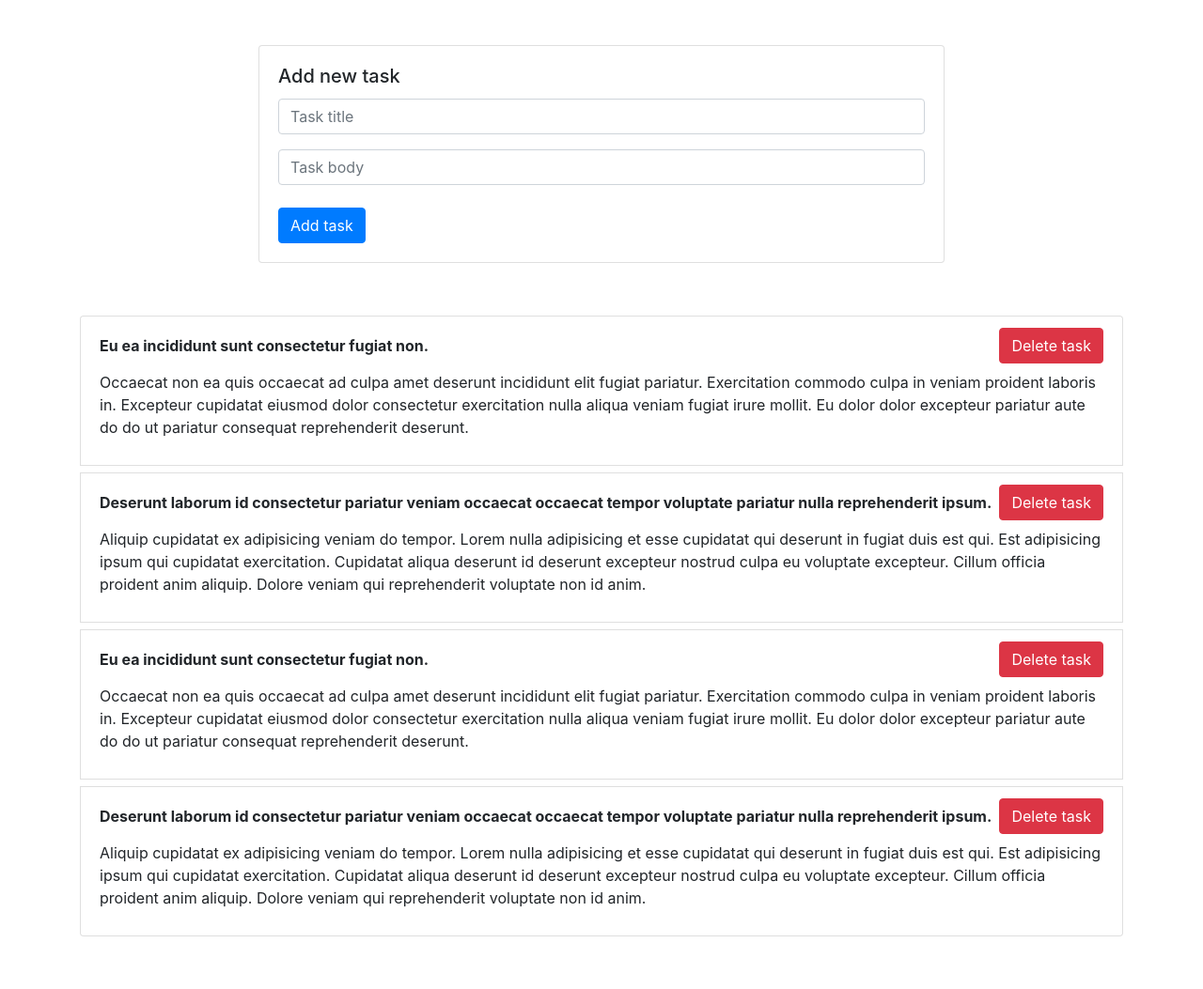
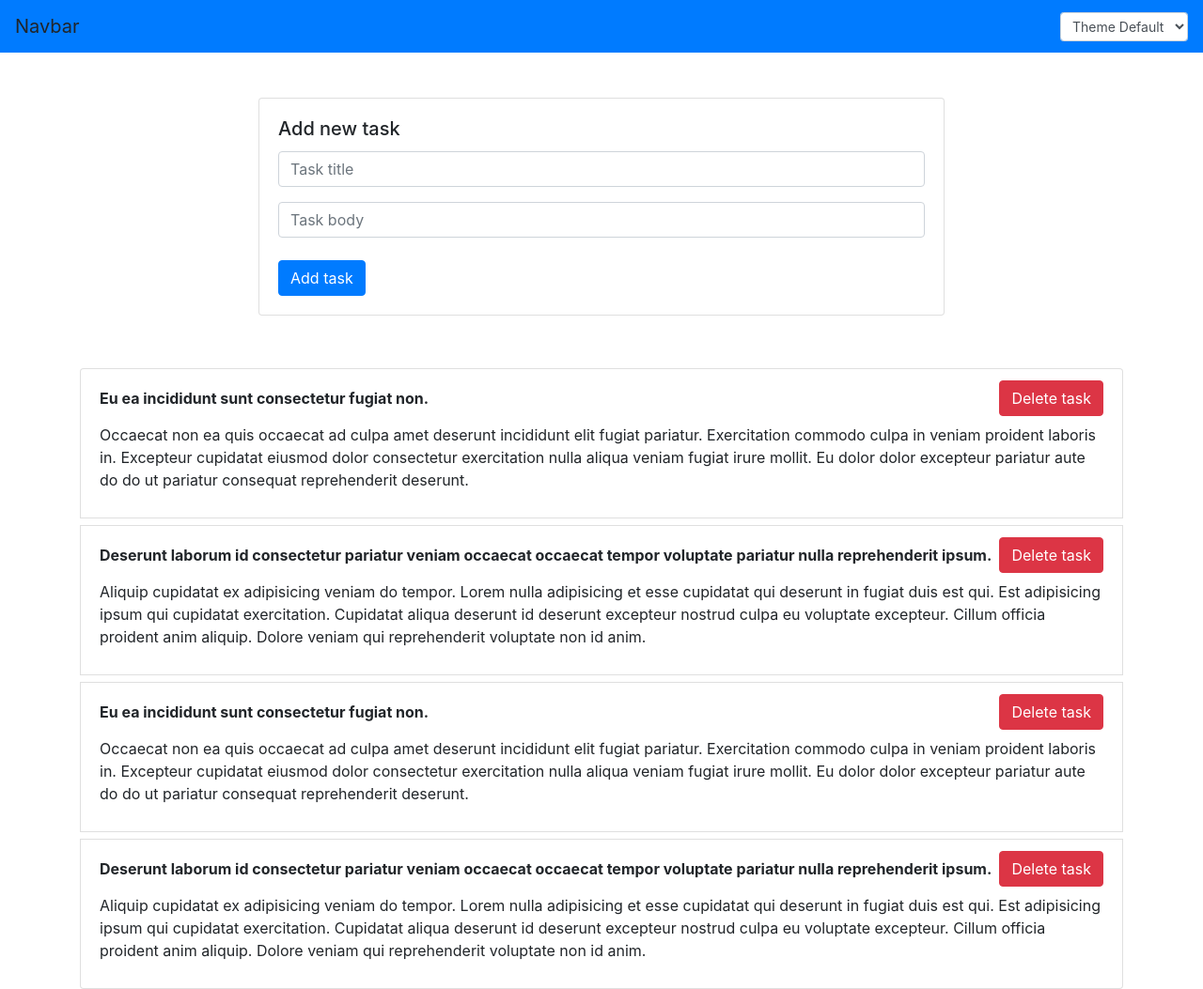
Before and after one commit to vovkasWeb/todo-list, a plain HTML site: page index.html in a window 1280 px wide. Shown: the whole page at 94% size. Before the commit the page ends 997 px from the top, so only its background shows below. Drawn offline with nearby package versions, Linux system fonts and the light colour scheme.

Commit message:
added styles and variables

```diff
--- a/css/style.css
+++ b/css/style.css
@@ -0,0 +1,73 @@
+:root {
+	--base-text-color: #212529;
+	--header-bg: #007bff;
+	--header-text-color: #fff;
+	--default-btn-bg: #007bff;
+	--default-btn-text-color: #fff;
+	--default-btn-hover-bg: #0069d9;
+	--default-btn-border-color: #0069d9;
+	--danger-btn-bg: #dc3545;
+	--danger-btn-text-color: #fff;
+	--danger-btn-hover-bg: #bd2130;
+	--danger-btn-border-color: #dc3545;
+	--input-border-color: #ced4da;
+	--input-bg-color: #fff;
+	--input-text-color: #495057;
+	--input-focus-bg-color: #fff;
+	--input-focus-text-color: #495057;
+	--input-focus-border-color: #80bdff;
+	--input-focus-box-shadow: 0 0 0 0.2rem rgba(0, 123, 255, 0.25);
+ }
+
+ body {
+	color: var(--base-text-color);
+ }
+
+ .navbar {
+	background: var(--header-bg) !important;
+ }
+
+ .header .navbar-brand {
+	color: var(--header-text-color) !important;
+ }
+
+ .btn.btn-primary,
+ .btn-primary:not(:disabled):not(.disabled):active {
+	color: var(--default-btn-text-color);
+	background-color: var(--default-btn-bg);
+	border-color: var(--default-btn-border-color);
+ }
+ .btn-primary:not(:disabled):not(.disabled):active:focus {
+	box-shadow: var(--default-btn-focus-box-shadow);
+ }
+ .btn.btn-primary:hover {
+	color: var(--default-btn-text-color);
+	background-color: var(--default-btn-hover-bg);
+	border-color: var(--default-btn-border-color);
+ }
+
+ .btn.btn-danger,
+ .btn-danger:not(:disabled):not(.disabled):active {
+	color: var(--danger-btn-text-color);
+	background-color: var(--danger-btn-bg);
+	border-color: var(--danger-btn-border-color);
+ }
+
+ .btn.btn-danger:hover {
+	color: var(--danger-btn-text-color);
+	background-color: var(--danger-btn-hover-bg);
+	border-color: var(--danger-btn-border-color);
+ }
+
+ .form-control {
+	background: var(--input-bg-color);
+	border-color: var(--input-border-color);
+	color: var(--input-text-color);
+ }
+
+ .form-control:focus {
+	color: var(--input-focus-text-color);
+	background-color: var(--input-focus-bg-color);
+	border-color: var(--input-focus-border-color);
+	box-shadow: var(--input-focus-box-shadow);
+ }
--- a/index.html
+++ b/index.html
@@ -10,9 +10,20 @@
       integrity="sha384-ggOyR0iXCbMQv3Xipma34MD+dH/1fQ784/j6cY/iJTQUOhcWr7x9JvoRxT2MZw1T"
       crossorigin="anonymous"
     />
-    <title>Todo List</title>
+    <link rel="stylesheet" href="css/styles.css" />
+    <title>Document</title>
   </head>
   <body>
+    <nav class="header navbar navbar-dark bg-primary">
+      <a class="navbar-brand">Navbar</a>
+      <form class="form-inline">
+        <select class="form-control form-control-sm" id="themeSelect">
+          <option value="default">Theme Default</option>
+          <option value="light">Theme Light</option>
+          <option value="dark">Theme Dark</option>
+        </select>
+      </form>
+    </nav>
     <div class="form-section mt-5">
       <div class="container">
         <div class="row">
@@ -47,18 +58,7 @@
     </div>
     <div class="tasks-list-section mt-5">
       <div class="container">
-        <ul class="list-group">
-          <!-- <li class="list-group-item d-flex align-items-center flex-wrap mt-2">
-            <span style="font-weight: bold;">My title</span>
-            <button class="btn btn-danger ml-auto delete-btn">Delete</button>
-            <p class="mt-2 w-100">
-              Lorem ipsum dolor sit amet consectetur adipisicing elit. Eligendi
-              soluta vitae sint tenetur quam quisquam explicabo quos? Aut iste
-              ut laborum iure aspernatur, nam ea quibusdam rerum minus magnam
-              dignissimos.
-            </p>
-          </li> -->
-        </ul>
+        <ul class="list-group"></ul>
       </div>
     </div>
     <script src="js/app.js"></script>
--- a/js/app.js
+++ b/js/app.js
@@ -1,94 +1,166 @@
-/** @format */
-
+// Форма
+// Список задач
 const tasks = [
 	{
-    _id: "5d2ca9e2e03d40b326596aa7",
+	  _id: '5d2ca9e2e03d40b326596aa7',
 	  completed: true,
-    body: "Occaecat non ea quis occaecat ad culpa amet deserunt incididunt elit fugiat pariatur. Exercitation commodo culpa in veniam proident laboris in. Excepteur cupidatat eiusmod dolor consectetur exercitation nulla aliqua veniam fugiat irure mollit. Eu dolor dolor excepteur pariatur aute do do ut pariatur consequat reprehenderit deserunt.\r\n",
-    title: "Eu ea incididunt sunt consectetur fugiat non.",
+	  body:
+		 'Occaecat non ea quis occaecat ad culpa amet deserunt incididunt elit fugiat pariatur. Exercitation commodo culpa in veniam proident laboris in. Excepteur cupidatat eiusmod dolor consectetur exercitation nulla aliqua veniam fugiat irure mollit. Eu dolor dolor excepteur pariatur aute do do ut pariatur consequat reprehenderit deserunt.\r\n',
+	  title: 'Eu ea incididunt sunt consectetur fugiat non.',
 	},
 	{
-    _id: "5d2ca9e29c8a94095c1288e0",
+	  _id: '5d2ca9e29c8a94095c1288e0',
 	  completed: false,
-    body: "Aliquip cupidatat ex adipisicing veniam do tempor. Lorem nulla adipisicing et esse cupidatat qui deserunt in fugiat duis est qui. Est adipisicing ipsum qui cupidatat exercitation. Cupidatat aliqua deserunt id deserunt excepteur nostrud culpa eu voluptate excepteur. Cillum officia proident anim aliquip. Dolore veniam qui reprehenderit voluptate non id anim.\r\n",
+	  body:
+		 'Aliquip cupidatat ex adipisicing veniam do tempor. Lorem nulla adipisicing et esse cupidatat qui deserunt in fugiat duis est qui. Est adipisicing ipsum qui cupidatat exercitation. Cupidatat aliqua deserunt id deserunt excepteur nostrud culpa eu voluptate excepteur. Cillum officia proident anim aliquip. Dolore veniam qui reprehenderit voluptate non id anim.\r\n',
 	  title:
-      "Deserunt laborum id consectetur pariatur veniam occaecat occaecat tempor voluptate pariatur nulla reprehenderit ipsum.",
+		 'Deserunt laborum id consectetur pariatur veniam occaecat occaecat tempor voluptate pariatur nulla reprehenderit ipsum.',
 	},
 	{
-    _id: "5d2ca9e2e03d40b3232496aa7",
+	  _id: '5d2ca9e2e03d40b3232496aa7',
 	  completed: true,
-    body: "Occaecat non ea quis occaecat ad culpa amet deserunt incididunt elit fugiat pariatur. Exercitation commodo culpa in veniam proident laboris in. Excepteur cupidatat eiusmod dolor consectetur exercitation nulla aliqua veniam fugiat irure mollit. Eu dolor dolor excepteur pariatur aute do do ut pariatur consequat reprehenderit deserunt.\r\n",
-    title: "Eu ea incididunt sunt consectetur fugiat non.",
+	  body:
+		 'Occaecat non ea quis occaecat ad culpa amet deserunt incididunt elit fugiat pariatur. Exercitation commodo culpa in veniam proident laboris in. Excepteur cupidatat eiusmod dolor consectetur exercitation nulla aliqua veniam fugiat irure mollit. Eu dolor dolor excepteur pariatur aute do do ut pariatur consequat reprehenderit deserunt.\r\n',
+	  title: 'Eu ea incididunt sunt consectetur fugiat non.',
 	},
 	{
-    _id: "5d2ca9e29c8a94095564788e0",
+	  _id: '5d2ca9e29c8a94095564788e0',
 	  completed: false,
-    body: "Aliquip cupidatat ex adipisicing veniam do tempor. Lorem nulla adipisicing et esse cupidatat qui deserunt in fugiat duis est qui. Est adipisicing ipsum qui cupidatat exercitation. Cupidatat aliqua deserunt id deserunt excepteur nostrud culpa eu voluptate excepteur. Cillum officia proident anim aliquip. Dolore veniam qui reprehenderit voluptate non id anim.\r\n",
+	  body:
+		 'Aliquip cupidatat ex adipisicing veniam do tempor. Lorem nulla adipisicing et esse cupidatat qui deserunt in fugiat duis est qui. Est adipisicing ipsum qui cupidatat exercitation. Cupidatat aliqua deserunt id deserunt excepteur nostrud culpa eu voluptate excepteur. Cillum officia proident anim aliquip. Dolore veniam qui reprehenderit voluptate non id anim.\r\n',
 	  title:
-      "Deserunt laborum id consectetur pariatur veniam occaecat occaecat tempor voluptate pariatur nulla reprehenderit ipsum.",
+		 'Deserunt laborum id consectetur pariatur veniam occaecat occaecat tempor voluptate pariatur nulla reprehenderit ipsum.',
 	},
  ];
 
-(function (arrOfTasks) {
+ (function(arrOfTasks) {
 	const objOfTasks = arrOfTasks.reduce((acc, task) => {
 	  acc[task._id] = task;
 	  return acc;
 	}, {});
 
-  //Elemets Ui
+	const themes = {
+	  default: {
+		 '--base-text-color': '#212529',
+		 '--header-bg': '#007bff',
+		 '--header-text-color': '#fff',
+		 '--default-btn-bg': '#007bff',
+		 '--default-btn-text-color': '#fff',
+		 '--default-btn-hover-bg': '#0069d9',
+		 '--default-btn-border-color': '#0069d9',
+		 '--danger-btn-bg': '#dc3545',
+		 '--danger-btn-text-color': '#fff',
+		 '--danger-btn-hover-bg': '#bd2130',
+		 '--danger-btn-border-color': '#dc3545',
+		 '--input-border-color': '#ced4da',
+		 '--input-bg-color': '#fff',
+		 '--input-text-color': '#495057',
+		 '--input-focus-bg-color': '#fff',
+		 '--input-focus-text-color': '#495057',
+		 '--input-focus-border-color': '#80bdff',
+		 '--input-focus-box-shadow': '0 0 0 0.2rem rgba(0, 123, 255, 0.25)',
+	  },
+	  dark: {
+		 '--base-text-color': '#212529',
+		 '--header-bg': '#343a40',
+		 '--header-text-color': '#fff',
+		 '--default-btn-bg': '#58616b',
+		 '--default-btn-text-color': '#fff',
+		 '--default-btn-hover-bg': '#292d31',
+		 '--default-btn-border-color': '#343a40',
+		 '--default-btn-focus-box-shadow':
+			'0 0 0 0.2rem rgba(141, 143, 146, 0.25)',
+		 '--danger-btn-bg': '#b52d3a',
+		 '--danger-btn-text-color': '#fff',
+		 '--danger-btn-hover-bg': '#88222c',
+		 '--danger-btn-border-color': '#88222c',
+		 '--input-border-color': '#ced4da',
+		 '--input-bg-color': '#fff',
+		 '--input-text-color': '#495057',
+		 '--input-focus-bg-color': '#fff',
+		 '--input-focus-text-color': '#495057',
+		 '--input-focus-border-color': '#78818a',
+		 '--input-focus-box-shadow': '0 0 0 0.2rem rgba(141, 143, 146, 0.25)',
+	  },
+	  light: {
+		 '--base-text-color': '#212529',
+		 '--header-bg': '#fff',
+		 '--header-text-color': '#212529',
+		 '--default-btn-bg': '#fff',
+		 '--default-btn-text-color': '#212529',
+		 '--default-btn-hover-bg': '#e8e7e7',
+		 '--default-btn-border-color': '#343a40',
+		 '--default-btn-focus-box-shadow':
+			'0 0 0 0.2rem rgba(141, 143, 146, 0.25)',
+		 '--danger-btn-bg': '#f1b5bb',
+		 '--danger-btn-text-color': '#212529',
+		 '--danger-btn-hover-bg': '#ef808a',
+		 '--danger-btn-border-color': '#e2818a',
+		 '--input-border-color': '#ced4da',
+		 '--input-bg-color': '#fff',
+		 '--input-text-color': '#495057',
+		 '--input-focus-bg-color': '#fff',
+		 '--input-focus-text-color': '#495057',
+		 '--input-focus-border-color': '#78818a',
+		 '--input-focus-box-shadow': '0 0 0 0.2rem rgba(141, 143, 146, 0.25)',
+	  },
+	};
+
+	// Elemnts UI
 	const listContainer = document.querySelector(
-    ".tasks-list-section .list-group"
+	  '.tasks-list-section .list-group',
 	);
+	const form = document.forms['addTask'];
+	const inputTitle = form.elements['title'];
+	const inputBody = form.elements['body'];
+	const themeSelect = document.getElementById('themeSelect');
 
-  const form = document.forms["addTask"];
-  const inputTitle = form.elements["title"];
-  const inputBody = form.elements["body"];
-
-  // console.log(inputTitle,inputBody);
-
-  //Events
+	// Events
 	renderAllTasks(objOfTasks);
-  form.addEventListener("submit", onFormSubmitHandler);
-  listContainer.addEventListener("click", onDeletehandler);
+	form.addEventListener('submit', onFormSubmitHandler);
+	listContainer.addEventListener('click', onDeletehandler);
 
 	function renderAllTasks(tasksList) {
 	  if (!tasksList) {
-      console.error("передацйте список задач!");
+		 console.error('Передайте список задач!');
 		 return;
 	  }
+
 	  const fragment = document.createDocumentFragment();
-    Object.values(tasksList).forEach((task) => {
-      const li = listItemTemlate(task);
+	  Object.values(tasksList).forEach(task => {
+		 const li = listItemTemplate(task);
 		 fragment.appendChild(li);
 	  });
 	  listContainer.appendChild(fragment);
 	}
-  function listItemTemlate({ _id, title, body } = {}) {
-    const li = document.createElement("li");
+
+	function listItemTemplate({ _id, title, body } = {}) {
+	  const li = document.createElement('li');
 	  li.classList.add(
-      "list-group-item",
-      "d-flex",
-      "align-items-center",
-      "flex-wrap",
-      "mt-2"
+		 'list-group-item',
+		 'd-flex',
+		 'align-items-center',
+		 'flex-wrap',
+		 'mt-2',
 	  );
-    li.setAttribute("data-task-id", _id);
-    const span = document.createElement("span");
+	  li.setAttribute('data-task-id', _id);
+
+	  const span = document.createElement('span');
 	  span.textContent = title;
-    span.style.fontWeight = "bold";
+	  span.style.fontWeight = 'bold';
 
-    const deleteBtn = document.createElement("button");
-    deleteBtn.textContent = "Delete task";
-    deleteBtn.classList.add("btn", "btn-danger", "ml-auto", "delete-btn");
+	  const deleteBtn = document.createElement('button');
+	  deleteBtn.textContent = 'Delete task';
+	  deleteBtn.classList.add('btn', 'btn-danger', 'ml-auto', 'delete-btn');
 
-    const artuicle = document.createElement("p");
-    artuicle.textContent = body;
-    artuicle.classList.add("mt-2", "w-100");
+	  const article = document.createElement('p');
+	  article.textContent = body;
+	  article.classList.add('mt-2', 'w-100');
 
 	  li.appendChild(span);
 	  li.appendChild(deleteBtn);
-    li.appendChild(artuicle);
-    //  console.log(li);
+	  li.appendChild(article);
+
 	  return li;
 	}
 
@@ -96,13 +168,15 @@ const tasks = [
 	  e.preventDefault();
 	  const titleValue = inputTitle.value;
 	  const bodyValue = inputBody.value;
-    if (!bodyValue || !titleValue) {
-      alert("Введите title и body");
+
+	  if (!titleValue || !bodyValue) {
+		 alert('Пожалуйста введите title и body');
 		 return;
 	  }
+
 	  const task = createNewTask(titleValue, bodyValue);
-    const listItem = listItemTemlate(task);
-    listContainer.insertAdjacentElement("afterbegin", listItem);
+	  const listItem = listItemTemplate(task);
+	  listContainer.insertAdjacentElement('afterbegin', listItem);
 	  form.reset();
 	}
 
@@ -113,27 +187,32 @@ const tasks = [
 		 completed: false,
 		 _id: `task-${Math.random()}`,
 	  };
+
 	  objOfTasks[newTask._id] = newTask;
+
 	  return { ...newTask };
 	}
+
 	function deleteTask(id) {
 	  const { title } = objOfTasks[id];
-    const isConfirm = confirm(`Toчно вы хотите удалить задачу: ${title} ?`);
+	  const isConfirm = confirm(`Точно вы хотите удалить задачу: ${title}`);
 	  if (!isConfirm) return isConfirm;
 	  delete objOfTasks[id];
 	  return isConfirm;
 	}
-  function deleteTaskFromHtml(el,completed){
-	if(!completed) return;
+
+	function deleteTaskFromHtml(confirmed, el) {
+	  if (!confirmed) return;
 	  el.remove();
 	}
 
 	function onDeletehandler({ target }) {
-    if (target.classList.contains("delete-btn")) {
-      const parent = target.closest("[data-task-id]");
+	  if (target.classList.contains('delete-btn')) {
+		 const parent = target.closest('[data-task-id]');
 		 const id = parent.dataset.taskId;
 		 const confirmed = deleteTask(id);
-		deleteTaskFromHtml(parent,confirmed);
+		 deleteTaskFromHtml(confirmed, parent);
 	  }
 	}
+
  })(tasks);
```
Lines whose indentation alone changed are shown as unchanged.
